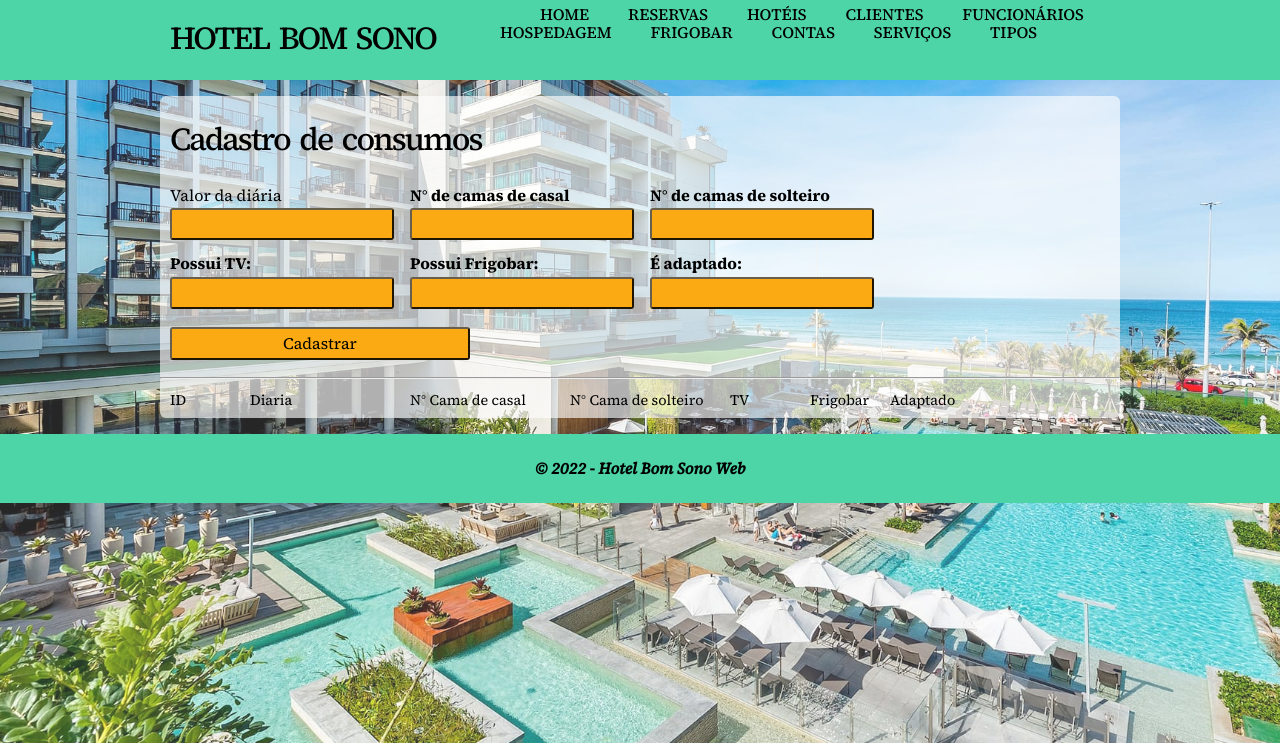
After one commit to PauloDezingrini/Trabalho_INF220, a PHP site: page /pages/tipos.php in a window 1280 px wide. The commit adds this page. Shown: the top 743 px of the page. Run offline with PHP 8.4, Linux system fonts and the light colour scheme; data that the repository does not hold is empty.

Commit message:
Implementação da pagina de tipos

```diff
--- /dev/null
+++ b/controller/tipos_controller.php
@@ -0,0 +1,27 @@
+<?php
+
+    $acao = isset($_GET['acao']) ? $_GET['acao'] : $acao;
+
+    require_once "../conexao.php";
+    require "../models/tipo.model.php";
+    require "../service/tipo.service.php";
+
+    $tipo = new Tipo();
+
+    if($acao == 'recuperar'){
+        $tipoService = new TipoService($conexao,$tipo);
+        $tipos = $tipoService->recuperar();
+    } else if($acao == 'cadastro'){
+        $tipo->__set('diaria',$_POST['diaria']);
+        $tipo->__set('n_cama_casal',$_POST['n_camas_casal']);
+        $tipo->__set('n_cama_solteiro',$_POST['n_camas_solteiro']);
+        $tipo->__set('tv',$_POST['tv']);
+        $tipo->__set('frigobar',$_POST['frigobar']);
+        $tipo->__set('adaptado',$_POST['adaptado']);
+        $tipoService = new TipoService($conexao,$tipo);
+        $tipoService->inserir();
+
+        header("Location ../pages/tipos.php");
+    }
+
+?>
--- a/pages/admin.php
+++ b/pages/admin.php
@@ -44,7 +44,7 @@
                                 <li><a href="frigobar.php">Frigobar</a></li>
                                 <li><a href="#">Contas</a></li>
                                 <li><a href="#">Serviços</a></li>
-                                <li><a href="#">Tipos</a></li>
+                                <li><a href="tipos.php">Tipos</a></li>
                             </ul>
                         </nav>
                     </div>
--- /dev/null
+++ b/pages/tipos.php
@@ -0,0 +1,159 @@
+<?php
+    $acao='recuperar';
+
+    if(isset($_GET['buscar']) && $_GET['buscar'] == 'conta'){
+        session_start();
+        $consumos = $_SESSION['conta'];
+    } else if(isset($_GET['buscar']) && $_GET['buscar'] == 'data'){
+        session_start();
+        $consumos = $_SESSION['data'];
+    }else if(isset($_GET['buscar']) && $_GET['buscar'] == 'produto') {
+        session_start();
+        $consumos = $_SESSION['produto'];
+    } else require "../controller/tipos_controller.php";
+
+?>
+
+<!DOCTYPE html>
+
+<html lang="pt-br">
+    <head>
+        <meta charset="UTF-8" />
+        <title>Hotel Bom Sono - Frigobar</title>
+        <link rel="stylesheet" href="../css/normalize.css" />
+        <link rel="preconnect" href="https://fonts.googleapis.com" />
+        <link rel="preconnect" href="https://fonts.gstatic.com" crossorigin />
+        <link href="https://fonts.googleapis.com/css2?family=Source+Serif+4:ital,wght@0,300;0,400;0,500;0,700;1,400;1,500&display=swap" rel="stylesheet" />
+        <link rel="stylesheet" href="../css/style.css" />
+
+    </head>
+
+
+    <body>
+        <div class="header">
+            <div class="linha">
+                <header>
+                    <div class="coluna col4">
+                        <h1 class="logo">HOTEL BOM SONO</h1>
+                    </div>
+                    <div class="coluna col8">
+                        <nav>
+                            <ul class="menu inline sem-marcador">
+                                <li><a href="../index.php">home</a></li>
+                                <li><a href="#">reservas</a></li>
+                                <li><a href="hoteis.php">hotéis</a></li>
+                                <li><a href="#">clientes</a></li>
+                                <li><a href="#">Funcionários</a></li>
+                                <li><a href="#">Hospedagem</a></li>
+                                <li><a href="#">Frigobar</a></li>
+                                <li><a href="#">Contas</a></li>
+                                <li><a href="#">Serviços</a></li>
+                                <li><a href="#">Tipos</a></li>
+                            </ul>
+                        </nav>
+                    </div>
+                </header>
+            </div>
+        </div>
+
+        <div class="form linha">
+
+            <section>
+                <div class="linha">
+                    <div class="coluna col12">
+                        <h1 class="logo">Cadastro de consumos</h1>
+                    </div>
+                </div>
+            </section>
+
+            <!-- Em action="#" envio de dados .php-->
+
+            <form action="../controller/tipos_controller.php?acao=cadastro" method="post">
+
+                <div class="linha">
+                    <div class="coluna col3">
+                        <label">Valor da diária <br></label>
+                        <input type="number" name="diaria" id="" class="default_3">
+                    </div>
+
+                    <div class="coluna col3">
+                        <label>N° de camas de casal <br></label>
+                        <input type="number" name="n_camas_casal" id="" class="default_3">
+                    </div>
+
+                    <div class="coluna col3">
+                        <label>N° de camas de solteiro <br></label>
+                        <input type="number" name="n_camas_solteiro" id="" class="default_3">
+                    </div>
+                </div>
+
+                <div class="linha">
+
+                    <div class="coluna col3">
+                        <label>Possui TV: <br></label>
+                        <input type="number" name="tv"  class="default_3">
+                    </div>
+
+                    <div class="coluna col3">
+                        <label>Possui Frigobar: <br></label>
+                        <input type="number" name="frigobar"  class="default_3">
+                    </div>
+
+                    <div class="coluna col3">
+                        <label>É adaptado: <br></label>
+                        <input type="number" name="adaptado"  class="default_3">
+                    </div>
+                </div>
+
+                <div class="linha">
+
+                    <div class="coluna col8">
+                        <input class="default_4" id="test_0" type="submit"  value="Cadastrar"/>
+                    </div>
+                </div>
+
+            </form>
+
+
+            <hr>
+
+            <div class="linha list">
+                <div class="coluna col1"> ID </div>
+                <div class="coluna col2"> Diaria </div>
+                <div class="coluna col2"> N° Cama de casal </div>
+                <div class="coluna col2"> N° Cama de solteiro </div>
+                <div class="coluna col1"> TV </div>
+                <div class="coluna col1"> Frigobar </div>
+                <div class="coluna col1"> Adaptado </div>
+            </div>
+
+
+            <?php foreach($tipos as $keys =>$tipo){ ?>
+
+                <div class="linha list" id="loc_<?= $tipo->Id_tipo ?>">
+
+                    <div class="coluna col1"> <?= $tipo->Id_tipo ?> </div>
+                    <div class="coluna col2"> <?= $tipo->Diaria ?> </div>
+                    <div class="coluna col2"> <?= $tipo->N_cama_casal?> </div>
+                    <div class="coluna col2"> <?= $tipo->N_cama_solteiro ?> </div>
+                    <div class="coluna col1"> <?= $tipo->TV ?> </div>
+                    <div class="coluna col1"> <?= $tipo->Frigobar ?> </div>
+                    <div class="coluna col1"> <?= $tipo->Adaptado ?> </div>
+
+                </div>
+                <br>
+            <?php } ?>
+
+        </div>
+
+        <div class="footer">
+            <div class="linha">
+                <footer>
+                    <div class="coluna col12">
+                        <span>&copy; 2022 - Hotel Bom Sono Web</span>
+                    </div>
+                </footer>
+            </div>
+        </div>
+    </body>
+</html>
```
